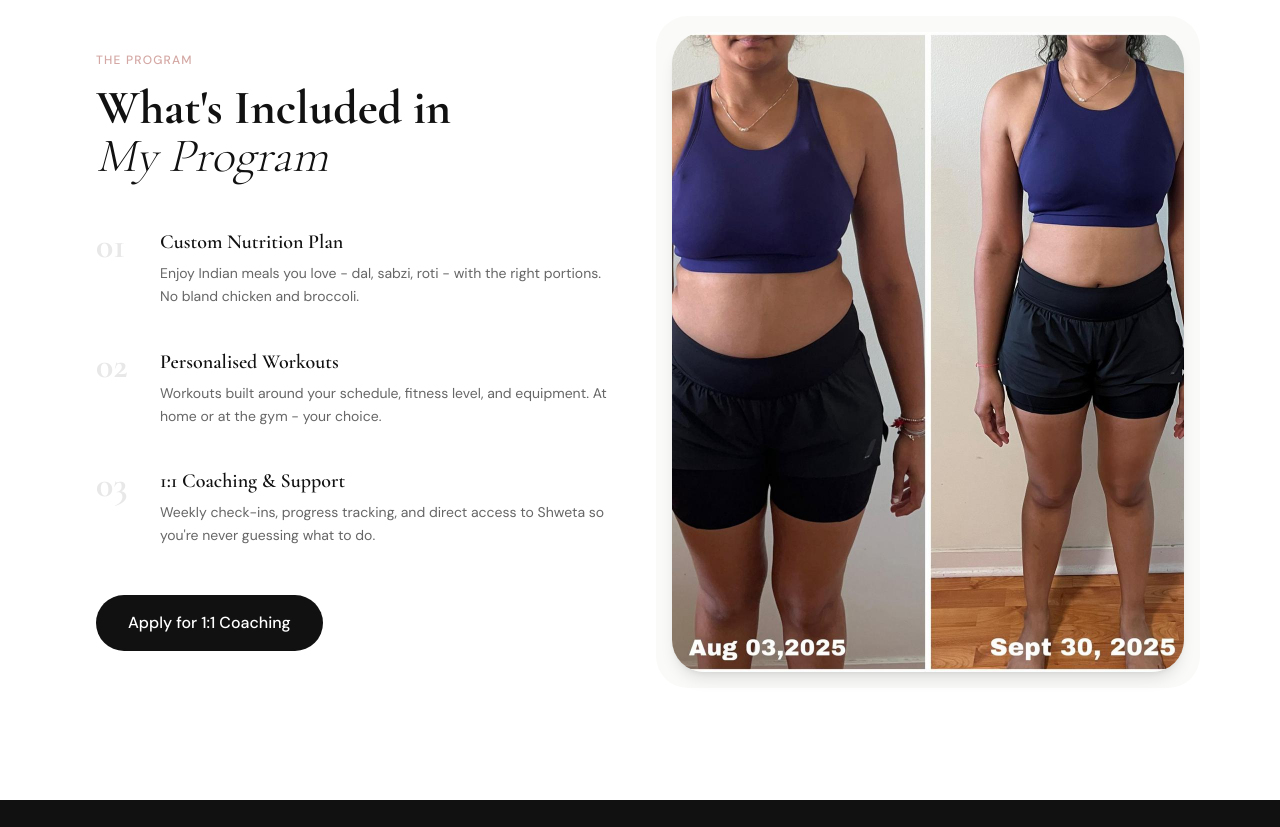
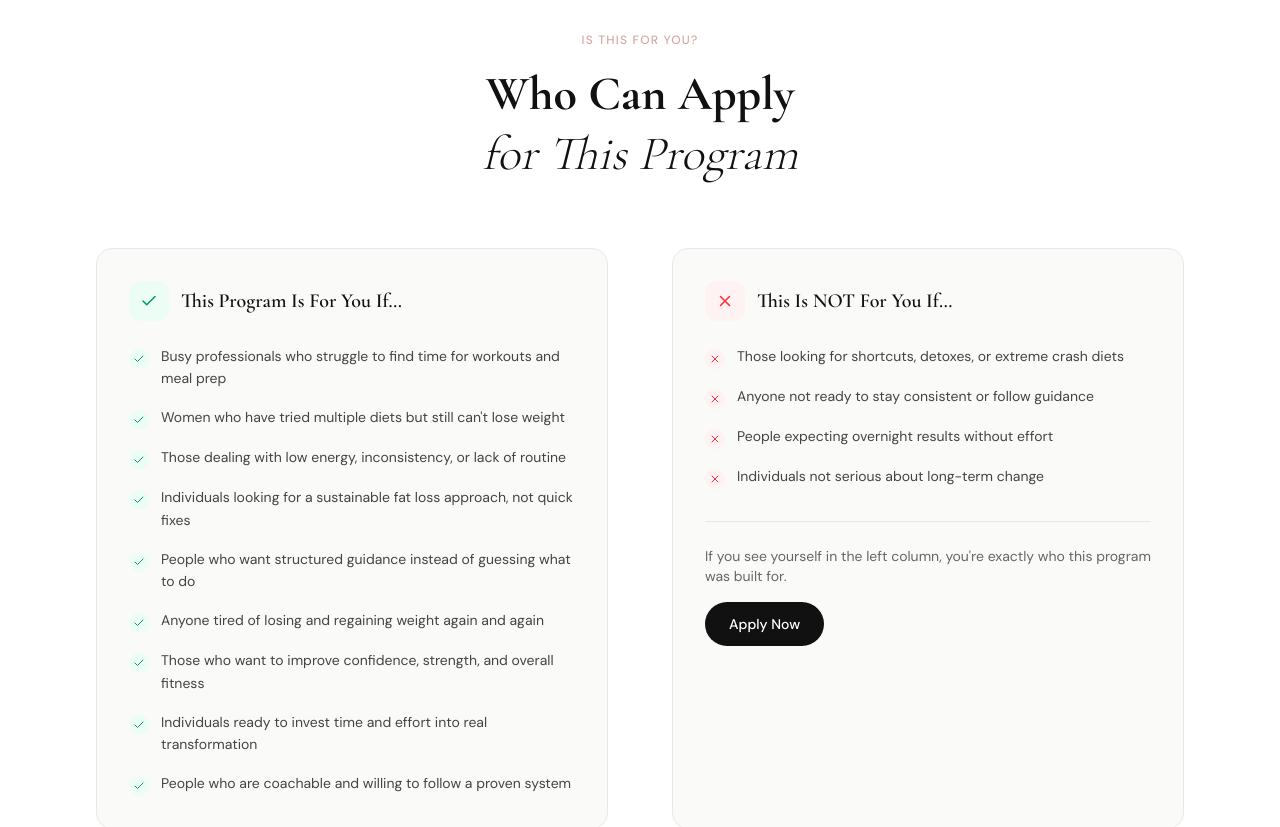
Before and after one commit to Sumit240803/Fitness-Coaching-Landing-Page, a Next.js app: page / in a window 1280 px wide. Shown: the part 3020-3847 px from the top of the page. Built offline with nearby package versions, Linux system fonts and the light colour scheme; no server answers.

Commit message:
Add WhoCanApply section to clarify program eligibility criteria

```diff
--- a/app/page.tsx
+++ b/app/page.tsx
@@ -4,6 +4,7 @@ import Hero from "@/components/sections/Hero";
 import StatsBar from "@/components/sections/StatsBar";
 import Transformations from "@/components/sections/Transformations";
 import WhyDietsFail from "@/components/sections/WhyDietsFail";
+import WhoCanApply from "@/components/sections/WhoCanApply";
 import ProgramInclusions from "@/components/sections/ProgramInclusions";
 import ClientDiaries from "@/components/sections/ClientDiaries";
 import OnlineClasses from "@/components/sections/OnlineClasses";
@@ -21,6 +22,7 @@ export default function Home() {
         <StatsBar />
         <Transformations />
         <WhyDietsFail />
+        <WhoCanApply />
         <ProgramInclusions />
         <ClientDiaries />
         <OnlineClasses />
--- /dev/null
+++ b/components/sections/WhoCanApply.tsx
@@ -0,0 +1,139 @@
+"use client";
+
+import { motion } from "framer-motion";
+import { Check, X } from "lucide-react";
+
+const canApply = [
+  "Busy professionals who struggle to find time for workouts and meal prep",
+  "Women who have tried multiple diets but still can't lose weight",
+  "Those dealing with low energy, inconsistency, or lack of routine",
+  "Individuals looking for a sustainable fat loss approach, not quick fixes",
+  "People who want structured guidance instead of guessing what to do",
+  "Anyone tired of losing and regaining weight again and again",
+  "Those who want to improve confidence, strength, and overall fitness",
+  "Individuals ready to invest time and effort into real transformation",
+  "People who are coachable and willing to follow a proven system",
+];
+
+const notFor = [
+  "Those looking for shortcuts, detoxes, or extreme crash diets",
+  "Anyone not ready to stay consistent or follow guidance",
+  "People expecting overnight results without effort",
+  "Individuals not serious about long-term change",
+];
+
+export default function WhoCanApply() {
+  return (
+    <section className="bg-white py-24 lg:py-32">
+      <div className="max-w-6xl mx-auto px-6 lg:px-8">
+        {/* Section heading */}
+        <motion.div
+          initial={{ opacity: 0, y: 20 }}
+          whileInView={{ opacity: 1, y: 0 }}
+          viewport={{ once: true }}
+          transition={{ duration: 0.6 }}
+          className="text-center mb-16"
+        >
+          <p className="text-xs font-medium tracking-widest uppercase text-[#d4a8a4] mb-4">
+            Is This For You?
+          </p>
+          <h2 className="font-heading text-4xl lg:text-5xl font-bold text-[#111111] leading-tight">
+            Who Can Apply
+            <br />
+            <span className="italic font-light">for This Program</span>
+          </h2>
+        </motion.div>
+
+        <div className="grid lg:grid-cols-2 gap-10 lg:gap-16">
+          {/* Can Apply */}
+          <motion.div
+            initial={{ opacity: 0, x: -20 }}
+            whileInView={{ opacity: 1, x: 0 }}
+            viewport={{ once: true }}
+            transition={{ duration: 0.6 }}
+            className="bg-[#fafaf8] border border-[#e8e8e8] rounded-2xl p-8"
+          >
+            <div className="flex items-center gap-3 mb-6">
+              <div className="w-10 h-10 rounded-xl bg-emerald-50 flex items-center justify-center">
+                <Check size={18} className="text-emerald-600" />
+              </div>
+              <h3 className="font-heading text-xl font-semibold text-[#111111]">
+                This Program Is For You If…
+              </h3>
+            </div>
+            <ul className="space-y-4">
+              {canApply.map((item, i) => (
+                <motion.li
+                  key={i}
+                  initial={{ opacity: 0, x: -10 }}
+                  whileInView={{ opacity: 1, x: 0 }}
+                  viewport={{ once: true }}
+                  transition={{ duration: 0.4, delay: i * 0.06 }}
+                  className="flex gap-3 items-start"
+                >
+                  <span className="flex-shrink-0 mt-1 w-5 h-5 rounded-full bg-emerald-50 flex items-center justify-center">
+                    <Check size={12} className="text-emerald-600" />
+                  </span>
+                  <span className="text-sm text-[#444444] leading-relaxed">
+                    {item}
+                  </span>
+                </motion.li>
+              ))}
+            </ul>
+          </motion.div>
+
+          {/* Not For */}
+          <motion.div
+            initial={{ opacity: 0, x: 20 }}
+            whileInView={{ opacity: 1, x: 0 }}
+            viewport={{ once: true }}
+            transition={{ duration: 0.6, delay: 0.1 }}
+            className="bg-[#fafaf8] border border-[#e8e8e8] rounded-2xl p-8"
+          >
+            <div className="flex items-center gap-3 mb-6">
+              <div className="w-10 h-10 rounded-xl bg-red-50 flex items-center justify-center">
+                <X size={18} className="text-red-500" />
+              </div>
+              <h3 className="font-heading text-xl font-semibold text-[#111111]">
+                This Is NOT For You If…
+              </h3>
+            </div>
+            <ul className="space-y-4">
+              {notFor.map((item, i) => (
+                <motion.li
+                  key={i}
+                  initial={{ opacity: 0, x: 10 }}
+                  whileInView={{ opacity: 1, x: 0 }}
+                  viewport={{ once: true }}
+                  transition={{ duration: 0.4, delay: i * 0.06 }}
+                  className="flex gap-3 items-start"
+                >
+                  <span className="flex-shrink-0 mt-1 w-5 h-5 rounded-full bg-red-50 flex items-center justify-center">
+                    <X size={12} className="text-red-500" />
+                  </span>
+                  <span className="text-sm text-[#444444] leading-relaxed">
+                    {item}
+                  </span>
+                </motion.li>
+              ))}
+            </ul>
+
+            {/* CTA inside the "not for" card */}
+            <div className="mt-8 pt-6 border-t border-[#e8e8e8]">
+              <p className="text-sm text-[#666666] mb-4">
+                If you see yourself in the left column, you&apos;re exactly who
+                this program was built for.
+              </p>
+              <a
+                href="#apply"
+                className="inline-flex items-center px-6 py-3 rounded-full bg-[#111111] text-white text-sm font-medium hover:bg-[#333333] transition-colors"
+              >
+                Apply Now
+              </a>
+            </div>
+          </motion.div>
+        </div>
+      </div>
+    </section>
+  );
+}
```
